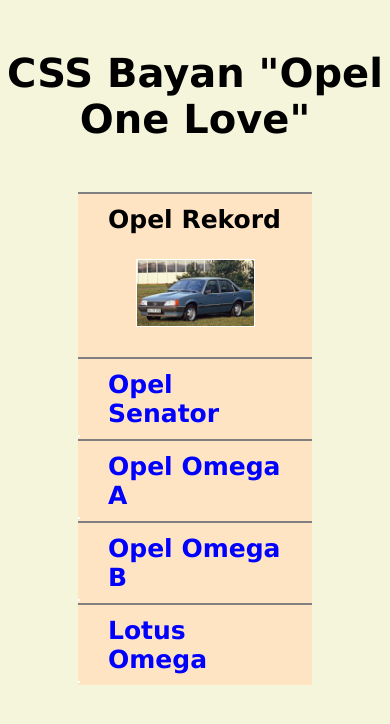
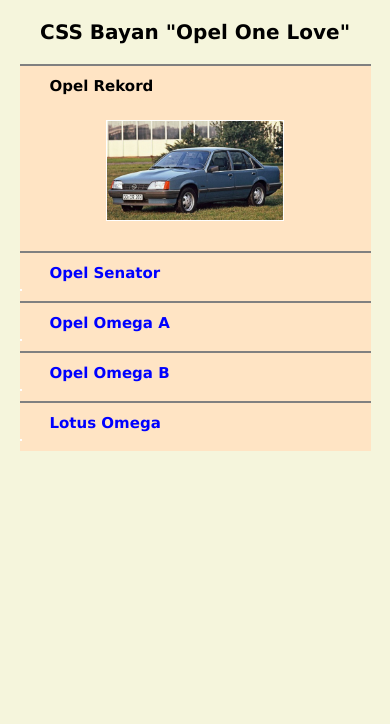
Before and after one commit to UaRekord/CSS-Bayan, a plain HTML site: page index.html in a window 390 px wide. Drawn offline with Linux system fonts and the light colour scheme.

Commit message:
feat: added a little for mobile devices 12/03/23 12:03

```diff
--- a/style.css
+++ b/style.css
@@ -110,3 +110,42 @@ input:checked + label > img {
   display: block;
   height: 2px;
 }
+
+@media screen and (max-width: 960px) {
+  h1 {
+    font-size: 3rem;
+  }
+}
+
+@media screen and (max-width: 768px) {
+  .container {
+    width: 90%;
+  }
+  h1 {
+    font-size: 2.5rem;
+  }
+}
+
+.lastblock {
+  display: block;
+  height: 1px;
+}
+
+@media screen and (max-width: 480px) {
+  h1 {
+    font-size: 2rem;
+  }
+  .element__text {
+    font-size: 1.5rem;
+  }
+  svg {
+    width: 12px;
+  }
+
+  svg line {
+    stroke-width: 12;
+  }
+  .header {
+    margin: 20px 0;
+  }
+}
```
